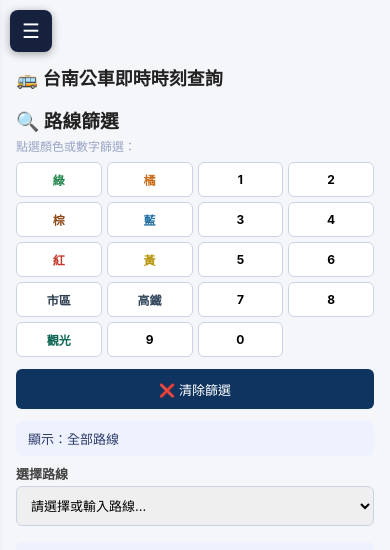
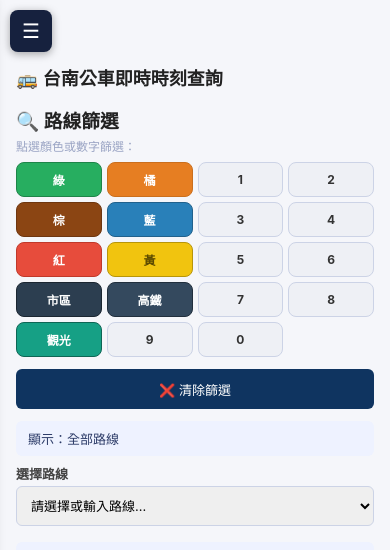
Before and after one commit to Luke0515-luke/bus_app.py3.0, a Python web app: template templates/index.html in a window 390 px wide. Shown: the top 550 px of the page. Run offline with Jinja, Linux system fonts and the light colour scheme; the template is opened without the code that fills it, so the values that code supplies are empty.

Commit message:
Update style.css

```diff
--- a/static/css/style.css
+++ b/static/css/style.css
@@ -63,23 +67,27 @@ html, body { height: 100%; background: #f5f6fa; color: #222; }
 
 .filter-grid { display: grid; grid-template-columns: repeat(4, 1fr); gap: 6px; margin: 8px 0; }
 .filter-btn {
-  background: #fff; border: 1px solid #ccd3e6; border-radius: 6px; padding: 8px 0;
+  background: #eef0f5; color: #333; border: 1px solid #ccd3e6; border-radius: 8px; padding: 8px 0;
   font-size: 13px; cursor: pointer; transition: all .15s; font-weight: bold;
 }
-.filter-btn:hover { background: #eef2ff; }
+.filter-btn:hover { filter: brightness(1.08); }
 
-/* 每個篩選按鈕的文字顏色，對應該路線分類的代表色（跟地圖上的路線顏色一致） */
-.filter-btn[data-f="綠"]   { color: #1e8449; }
-.filter-btn[data-f="橘"]   { color: #ca6f1e; }
-.filter-btn[data-f="棕"]   { color: #8b4513; }
-.filter-btn[data-f="藍"]   { color: #2471a3; }
-.filter-btn[data-f="紅"]   { color: #c0392b; }
-.filter-btn[data-f="黃"]   { color: #b7950b; }
-.filter-btn[data-f="市區"] { color: #2c3e50; }
-.filter-btn[data-f="高鐵"] { color: #34495e; }
-.filter-btn[data-f="觀光"] { color: #0e6655; }
+/* 每個篩選按鍵的底色，對應該路線分類的代表色（跟地圖上的路線顏色一致），文字固定白色以確保可讀性 */
+.filter-btn[data-f="綠"]   { background: #27AE60; color: #fff; border-color: #1e8449; }
+.filter-btn[data-f="橘"]   { background: #E67E22; color: #fff; border-color: #ca6f1e; }
+.filter-btn[data-f="棕"]   { background: #8B4513; color: #fff; border-color: #6e3610; }
+.filter-btn[data-f="藍"]   { background: #2980B9; color: #fff; border-color: #21618c; }
+.filter-btn[data-f="紅"]   { background: #E74C3C; color: #fff; border-color: #c0392b; }
+.filter-btn[data-f="黃"]   { background: #F1C40F; color: #5c4a00; border-color: #b7950b; }
+.filter-btn[data-f="市區"] { background: #2c3e50; color: #fff; border-color: #1b2631; }
+.filter-btn[data-f="高鐵"] { background: #34495e; color: #fff; border-color: #212f3d; }
+.filter-btn[data-f="觀光"] { background: #16a085; color: #fff; border-color: #0e6655; }
 
-.filter-btn.active { background: #4A90E2; color: #fff; border-color: #4A90E2; }
+/* 選取中：用白色內圈當作已選取的標示，底色維持該分類顏色，不會被蓋成純藍色 */
+.filter-btn.active { box-shadow: inset 0 0 0 3px rgba(255,255,255,.85); }
+.filter-btn:not([data-f="綠"]):not([data-f="橘"]):not([data-f="棕"]):not([data-f="藍"]):not([data-f="紅"]):not([data-f="黃"]):not([data-f="市區"]):not([data-f="高鐵"]):not([data-f="觀光"]).active {
+  background: #4A90E2; color: #fff; border-color: #4A90E2;
+}
 
 .gps-coords { font-size: 12px; margin-bottom: 4px; }
 .gps-coords input { width: 130px; padding: 3px 6px; border: 1px solid #ccc; border-radius: 4px; margin-left: 4px; }
```
Also changed, not shown: other parts of static/css/style.css (+30 -0 lines).
